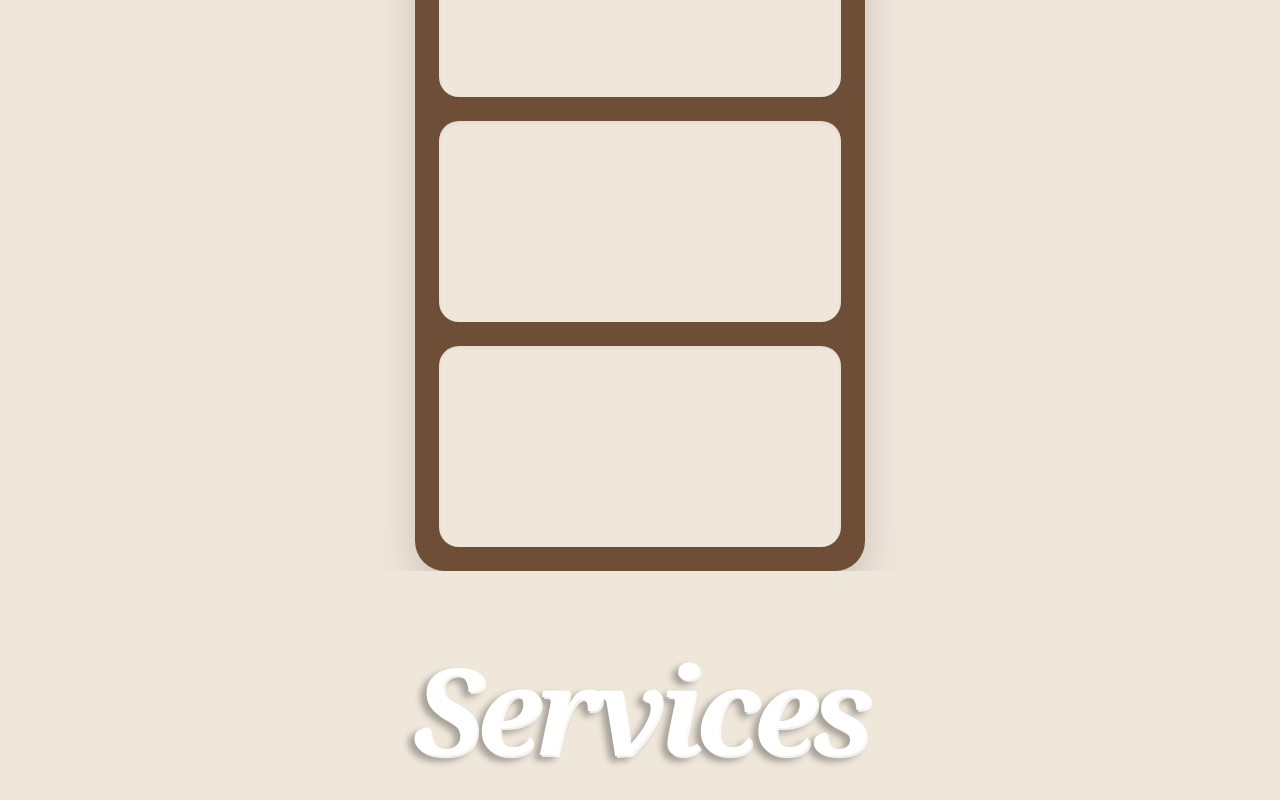
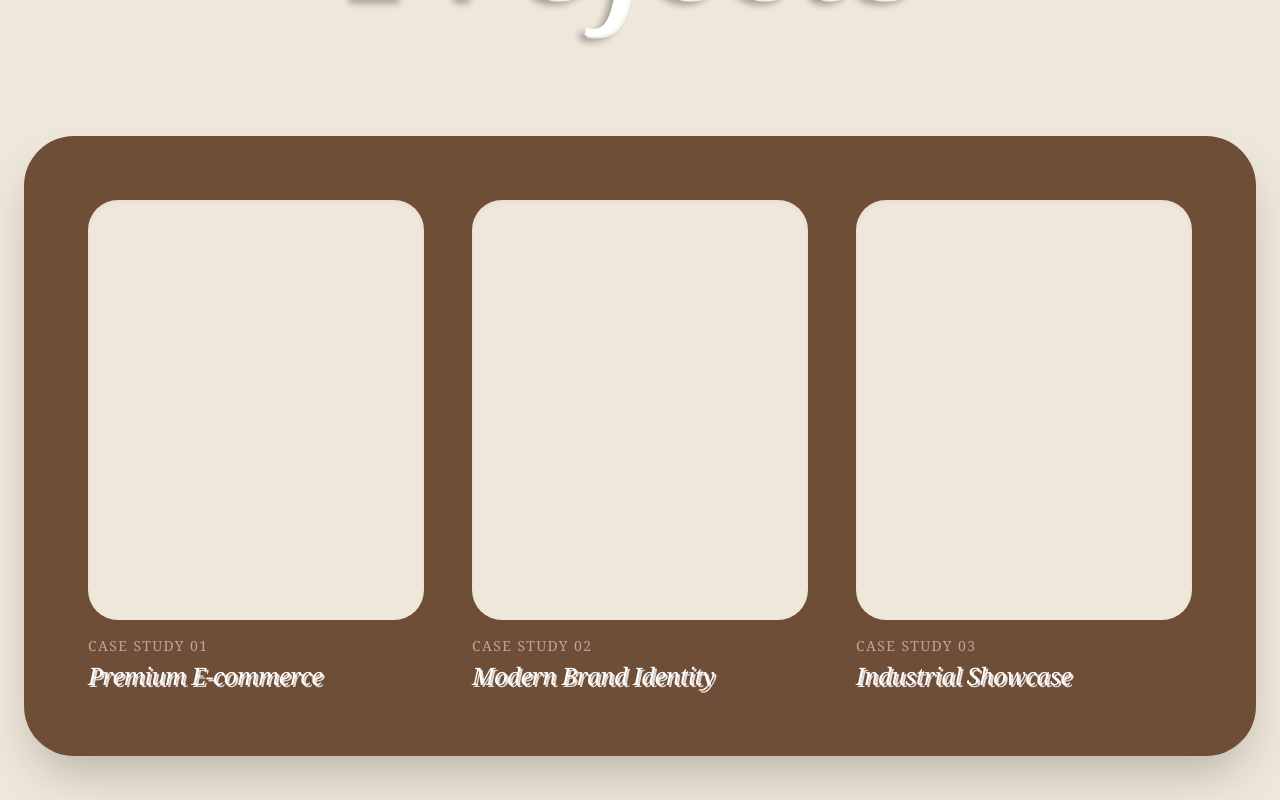
Before and after one commit to liliwebsites1027/lili-websites-portfolio, a Next.js app: page / in a window 1280 px wide. Shown: the part 2160-2960 px from the top of the page. Built offline with nearby package versions, Linux system fonts and the light colour scheme.

Commit message:
style: transform projects into a responsive editorial grid for md-2xl

```diff
--- a/src/components/Projects.tsx
+++ b/src/components/Projects.tsx
@@ -2,36 +2,65 @@ import React from "react";
 
 const Projects = () => {
   return (
-    <section className="w-full bg-[#EFE7DA] py-6 px-6 flex flex-col items-center -mt-20 relative z-20">
+    <section className="w-full bg-[#EFE7DA] py-12 md:py-24 px-6 flex flex-col items-center -mt-20 relative z-20">
       {/*
           Projects Label:
-          Consistent with About Us and Tech Stack:
-          - text-[64px]
-          - Left-aligned drop shadow
+          Scales dynamically from 64px up to 180px for 2xl displays.
       */}
-      <h2 className="font-serif text-[64px] italic font-medium text-white mb-8 drop-shadow-[-6px_4px_3px_rgba(0,0,0,0.3)]">
+      <h2 className="font-serif text-[64px] md:text-[100px] lg:text-[130px] xl:text-[160px] 2xl:text-[180px] italic font-medium text-white mb-12 md:mb-20 drop-shadow-[-6px_4px_3px_rgba(0,0,0,0.3)] select-none">
         Projects
       </h2>
 
       {/*
           Main Brown Project Container:
-          - bg-[#6F4E37]: Deep brown matching the image
-          - rounded-[30px]: Soft rounded corners
+          - Mobile: Single column stack.
+          - MD: 2-column grid.
+          - LG/XL/2XL: 3-column grid for a professional showcase.
       */}
-      <div className="w-full max-w-[450px] bg-[#6F4E37] rounded-[30px] p-6 flex flex-col gap-6 shadow-2xl">
-        {/* Project Card 1 Placeholder */}
-        <div className="w-full aspect-[16/8] bg-[#EFE7DA] rounded-[20px] shadow-inner">
-          {/* Your Project Image/Content will go here */}
+      <div className="w-full max-w-[450px] md:max-w-[95%] lg:max-w-[1200px] xl:max-w-[1440px] 2xl:max-w-[1800px] bg-[#6F4E37] rounded-[30px] md:rounded-[50px] p-6 md:p-12 lg:p-16 grid grid-cols-1 md:grid-cols-2 lg:grid-cols-3 gap-8 md:gap-12 shadow-2xl">
+        {/* Project Card 1 */}
+        <div className="group cursor-pointer">
+          <div className="w-full aspect-[16/8] md:aspect-[4/5] bg-[#EFE7DA] rounded-[20px] md:rounded-[30px] shadow-inner overflow-hidden transition-transform duration-500 group-hover:scale-[1.02]">
+            {/* Project Image/Content */}
+          </div>
+          <div className="mt-4 hidden md:block">
+            <p className="font-serif text-white/50 text-sm uppercase tracking-widest">
+              Case Study 01
+            </p>
+            <h3 className="font-serif text-white text-2xl italic mt-1">
+              Premium E-commerce
+            </h3>
+          </div>
         </div>
 
-        {/* Project Card 2 Placeholder */}
-        <div className="w-full aspect-[16/8] bg-[#EFE7DA] rounded-[20px] shadow-inner">
-          {/* Your Project Image/Content will go here */}
+        {/* Project Card 2 */}
+        <div className="group cursor-pointer">
+          <div className="w-full aspect-[16/8] md:aspect-[4/5] bg-[#EFE7DA] rounded-[20px] md:rounded-[30px] shadow-inner overflow-hidden transition-transform duration-500 group-hover:scale-[1.02]">
+            {/* Project Image/Content */}
+          </div>
+          <div className="mt-4 hidden md:block">
+            <p className="font-serif text-white/50 text-sm uppercase tracking-widest">
+              Case Study 02
+            </p>
+            <h3 className="font-serif text-white text-2xl italic mt-1">
+              Modern Brand Identity
+            </h3>
+          </div>
         </div>
 
-        {/* Project Card 3 Placeholder */}
-        <div className="w-full aspect-[16/8] bg-[#EFE7DA] rounded-[20px] shadow-inner">
-          {/* Your Project Image/Content will go here */}
+        {/* Project Card 3 */}
+        <div className="group cursor-pointer md:col-span-2 lg:col-span-1">
+          <div className="w-full aspect-[16/8] md:aspect-[16/8] lg:aspect-[4/5] bg-[#EFE7DA] rounded-[20px] md:rounded-[30px] shadow-inner overflow-hidden transition-transform duration-500 group-hover:scale-[1.02]">
+            {/* Project Image/Content */}
+          </div>
+          <div className="mt-4 hidden md:block">
+            <p className="font-serif text-white/50 text-sm uppercase tracking-widest">
+              Case Study 03
+            </p>
+            <h3 className="font-serif text-white text-2xl italic mt-1">
+              Industrial Showcase
+            </h3>
+          </div>
         </div>
       </div>
     </section>
```
